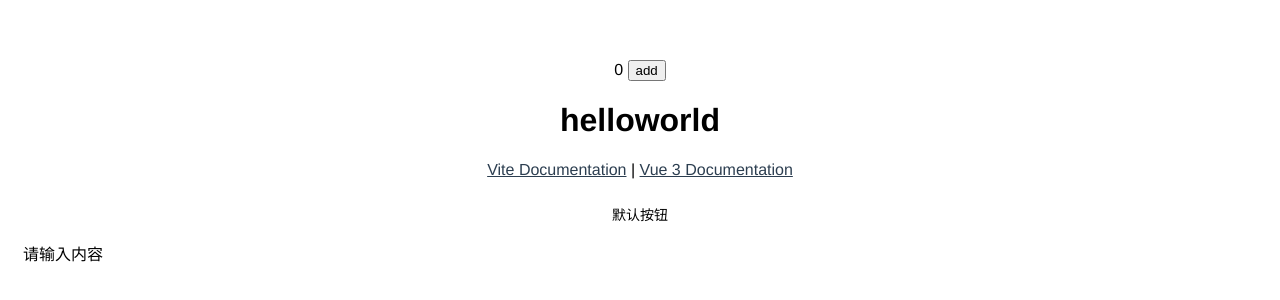
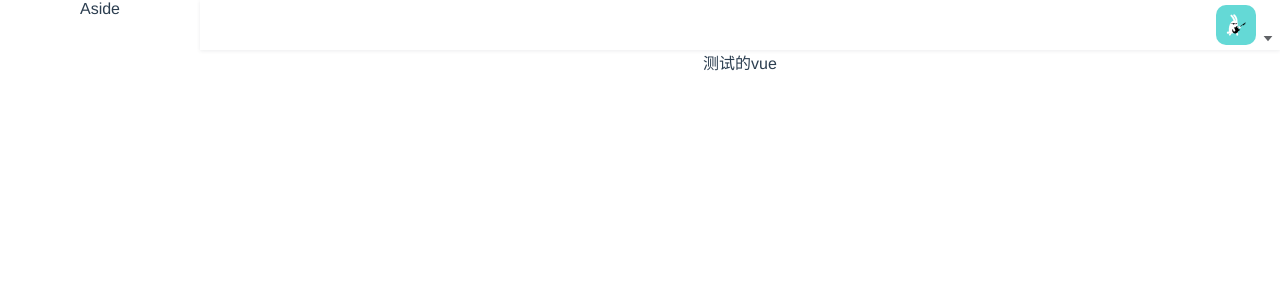
Before and after one commit to chengzhenguo1/vite-project, a Vue app: page / in a window 1280 px wide. Shown: the top 300 px of the page. Built offline with nearby package versions, Linux system fonts and the light colour scheme.

Commit message:
基础布局完成

```diff
--- a/src/components/HelloWorld.vue
+++ /dev/null
@@ -1,22 +0,0 @@
-<template>
-  <h1>{{ msg }}</h1>
-  <p>
-    <a href="https://vitejs.dev/guide/features.html" target="_blank">Vite Documentation</a> |
-    <a href="https://v3.vuejs.org/" target="_blank">Vue 3 Documentation</a>
-  </p>
-</template>
-
-<script setup>
-import { defineProps } from 'vue'
-
-defineProps({
-  msg: String
-})
-
-</script>
-
-<style scoped>
-a {
-  color: #42b983;
-}
-</style>
--- /dev/null
+++ b/src/layout/components/AppMain.vue
@@ -0,0 +1,29 @@
+<template>
+  <div class="app-main">
+    <router-view v-slot="{ Component }">
+      <transition name="fade" mode="out-in">
+        <component :is="Component" />
+      </transition>
+    </router-view>
+  </div>
+</template>
+
+<script setup>
+
+</script>
+
+<style lang='scss' scoped>
+.app-main {
+  height: calc(100vh - 50px);
+}
+
+.fade-enter-active,
+.fade-leave-active {
+  transition: opacity 0.5s ease;
+}
+
+.fade-enter-from,
+.fade-leave-to {
+  opacity: 0;
+}
+</style>
--- /dev/null
+++ b/src/layout/components/NavBar.vue
@@ -0,0 +1,53 @@
+<template>
+  <div class="nav-bar">
+    <!-- 左侧面包屑 -->
+    <div></div>
+    <!-- 右侧下拉 -->
+    <el-dropdown>
+      <span class="el-dropdown-link">
+        <img src="../../assets/menu-icon.gif" alt="">
+        <i class="el-icon-caret-bottom"></i>
+      </span>
+      <template #dropdown>
+        <el-dropdown-menu>
+          <el-dropdown-item>黄金糕</el-dropdown-item>
+          <el-dropdown-item>狮子头</el-dropdown-item>
+          <el-dropdown-item>螺蛳粉</el-dropdown-item>
+          <el-dropdown-item disabled>双皮奶</el-dropdown-item>
+          <el-dropdown-item divided>蚵仔煎</el-dropdown-item>
+        </el-dropdown-menu>
+      </template>
+    </el-dropdown>
+  </div>
+</template>
+
+<script setup>
+</script>
+
+<style lang='scss' scoped>
+@import '@styles/mixin.scss';
+
+.nav-bar {
+  @include flex-xb-yc;
+  width: 100%;
+  height: 50px;
+  background: #fff;
+  overflow: hidden;
+  box-shadow: 0 1px 4px rgba(0, 21, 41, 0.08);
+  .el-dropdown-link {
+    @include flex-yc;
+    height: 100%;
+    img {
+      width: 40px;
+      height: 40px;
+      border-radius: 10px;
+      cursor: pointer;
+    }
+    .el-icon-caret-bottom {
+      padding: 0 5px;
+      cursor: pointer;
+      align-self: flex-end;
+    }
+  }
+}
+</style>
--- /dev/null
+++ b/src/layout/index.vue
@@ -0,0 +1,27 @@
+<template>
+  <div class="app-wrapper">
+    <!-- 侧边栏 -->
+    <div style="flex-basis:200px;">Aside</div>
+    <!-- 右侧内容区 -->
+    <div class="container">
+      <nav-bar></nav-bar>
+      <app-main></app-main>
+    </div>
+  </div>
+</template>
+
+<script setup>
+import NavBar from './components/NavBar.vue'
+import AppMain from './components/AppMain.vue'
+</script>
+
+<style lang='scss' scoped>
+.app-wrapper {
+  display: flex;
+  width: 100vw;
+  height: 100vh;
+  .container {
+    flex: 1;
+  }
+}
+</style>
--- a/src/plugins/index.js
+++ b/src/plugins/index.js
@@ -1,10 +1,11 @@
-import { ElButton, ElSelect, ElInput } from 'element-plus'
-import 'element-plus/lib/theme-chalk/el-button.css'
+import { ElButton, ElSelect, ElInput, ElDropdownMenu, ElDropdown, ElDropdownItem } from 'element-plus'
+/* import 'element-plus/lib/theme-chalk/el-button.css'
 import 'element-plus/lib/theme-chalk/el-select.css'
-import 'element-plus/lib/theme-chalk/el-input.css'
+import 'element-plus/lib/theme-chalk/el-input.css' */
+import 'element-plus/lib/theme-chalk/index.css'
 
 
-const plugins = [ElButton, ElSelect, ElInput]
+const plugins = [ElButton, ElSelect, ElInput, ElDropdownMenu, ElDropdown, ElDropdownItem]
 
 export default function (app) {
   for (const plugin of plugins) {
--- a/src/styles/index.scss
+++ b/src/styles/index.scss
@@ -1,13 +1,69 @@
+@import './element-ui.scss';
+
+// 编写全局样式
+body {
+    height: 100%;
+    -moz-osx-font-smoothing: grayscale;
+    -webkit-font-smoothing: antialiased;
+    text-rendering: optimizeLegibility;
+    font-family: Helvetica Neue, Helvetica, PingFang SC, Hiragino Sans GB,
+        Microsoft YaHei, Arial, sans-serif;
+    margin: 0;
+}
+
+label {
+    font-weight: 700;
+}
+
+html {
+    height: 100%;
+    box-sizing: border-box;
+}
+
 #app {
+    height: 100%;
     font-family: Avenir, Helvetica, Arial, sans-serif;
     -webkit-font-smoothing: antialiased;
     -moz-osx-font-smoothing: grayscale;
     text-align: center;
-    margin-top: 60px;
+    color: #2c3e50;
+}
 
-    a {
-        color: #2c3e50;
+*,
+*:before,
+*:after {
+    box-sizing: inherit;
+}
+
+a:focus,
+a:active {
+    outline: none;
+}
+
+a,
+a:focus,
+a:hover {
+    cursor: pointer;
+    color: inherit;
+    text-decoration: none;
+}
+
+div:focus {
+    outline: none;
+}
+
+.clearfix {
+    &:after {
+        visibility: hidden;
+        display: block;
+        font-size: 0;
+        content: " ";
+        clear: both;
+        height: 0;
     }
 }
 
-@import './element-ui.scss'
+// main-container global css
+.app-container {
+    padding: 20px;
+}
--- /dev/null
+++ b/src/styles/mixin.scss
@@ -0,0 +1,25 @@
+@mixin flex-xc-yc {
+    display: flex;
+    justify-content: center;
+    align-items: center;
+}
+
+@mixin flex-yc {
+    display: flex;
+    align-items: center;
+}
+
+@mixin flex-xc {
+    display: flex;
+    justify-content: center;
+}
+
+@mixin flex-xb {
+    display: flex;
+    justify-content: space-between;
+}
+
+@mixin flex-xb-yc {
+    @include flex-xb;
+    align-items: center;
+}
--- a/src/view/Home.vue
+++ /dev/null
@@ -1,17 +0,0 @@
-<template>
-  <div>
-    {{$store.state.counter}}
-    <button @click="$store.commit('addCounter')">add</button>
-    <hello-world msg="helloworld"></hello-world>
-    <el-button>默认按钮</el-button>
-    <el-input  placeholder="请输入内容"></el-input>
-  </div>
-</template>
-
-<script setup>
-import HelloWorld from '@c/HelloWorld.vue'
-
-</script>
-
-<style>
-</style>
--- /dev/null
+++ b/src/view/test.vue
@@ -0,0 +1,16 @@
+<template>
+  <div>
+    测试的vue
+
+  </div>
+</template>
+
+<script>
+import { defineComponent } from 'vue'
+export default defineComponent({
+})
+</script>
+
+<style lang='scss' scoped>
+
+</style>
```
Also changed, not shown: src/router/index.js (+9 -1 lines), src/assets/menu-icon.gif (added).
